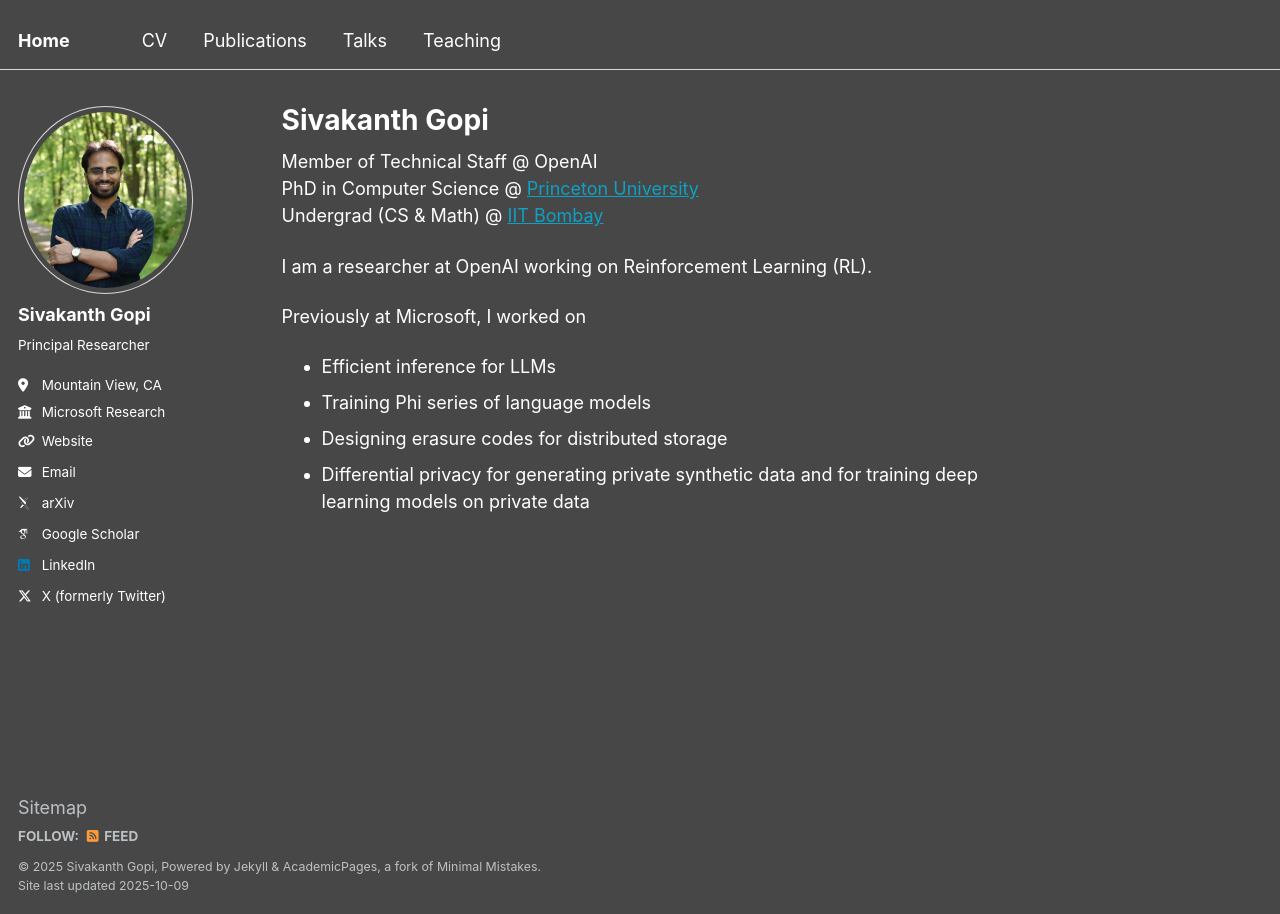
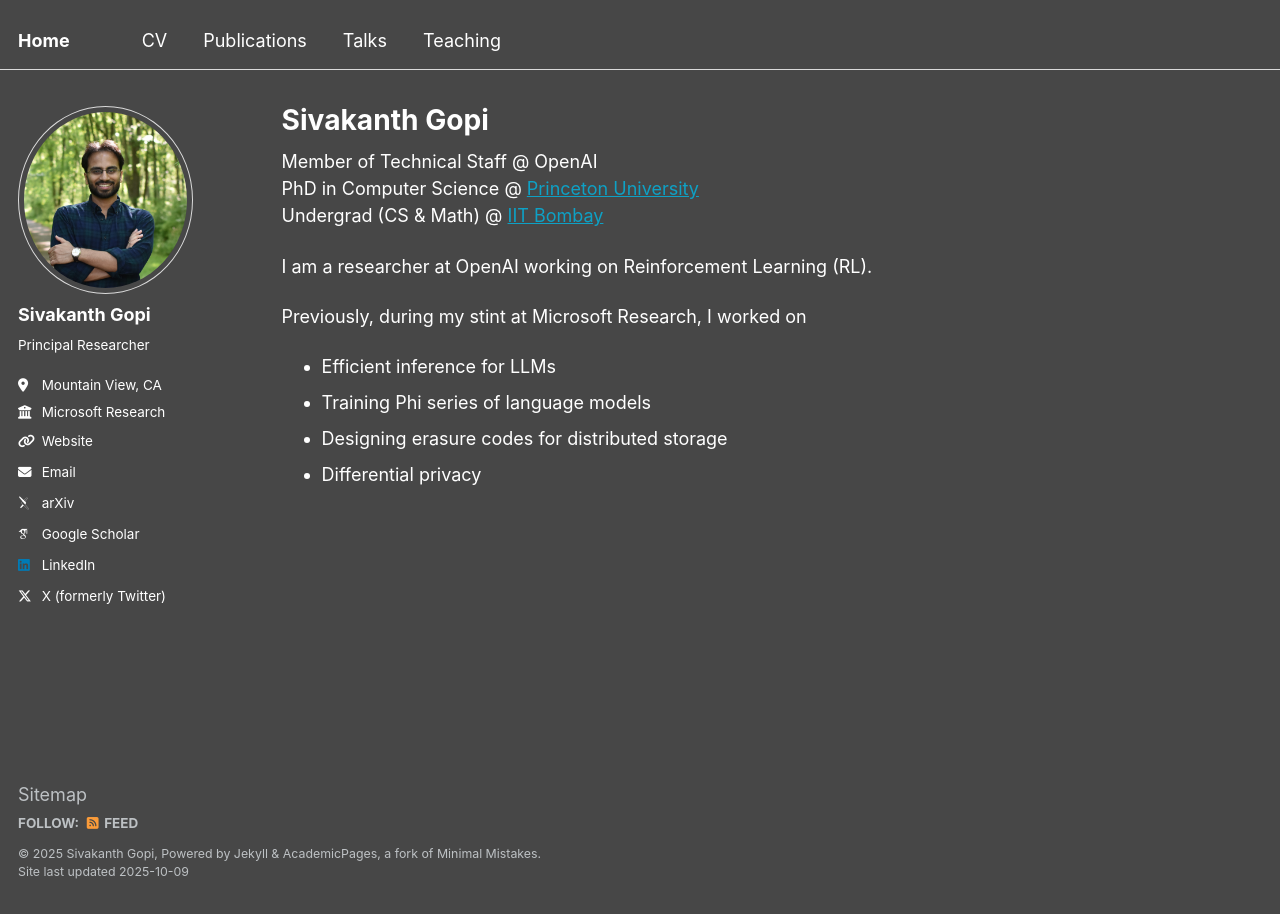
Before and after one commit to gopisivakanth/gopisivakanth.github.io, a Jekyll site: the page built from _pages/about.md, in a window 1280 px wide. Built offline with Jekyll 4.4.1, drawn with Linux system fonts in a browser that asks for light colours; some web fonts are replaced.

Commit message:
Update about.md

```diff
--- a/_pages/about.md
+++ b/_pages/about.md
@@ -16,8 +16,8 @@ I graduated with a PhD in Theoretical Computer Science from [Princeton Universit
 
 I am a researcher at OpenAI working on Reinforcement Learning (RL).
 
-Previously at Microsoft, I worked on
+Previously, during my stint at Microsoft Research, I worked on
 - Efficient inference for LLMs
 - Training Phi series of language models
 - Designing erasure codes for distributed storage
-- Differential privacy for generating private synthetic data and for training deep learning models on private data
+- Differential privacy
```
